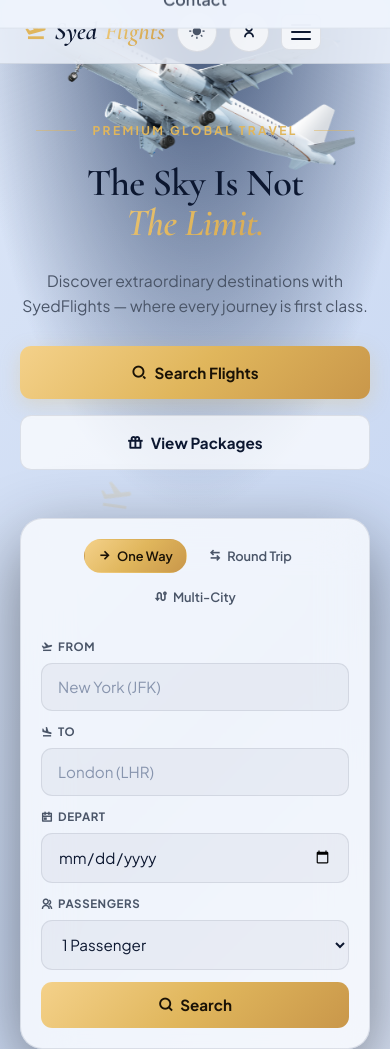
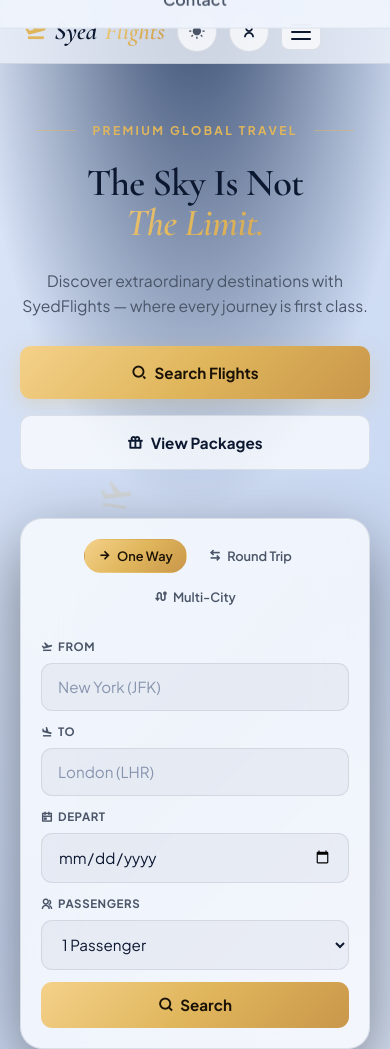
Before and after one commit to imranwebdev01/SyedFlights, a plain HTML site: page index.html in a window 390 px wide. Shown: the top 1049 px of the page. Drawn offline with nearby package versions, Linux system fonts and the light colour scheme.

Commit message:
Fix mobile hero airplane

```diff
--- a/styles.css
+++ b/styles.css
@@ -189,7 +189,8 @@
 .hero-image{
   position:absolute;
   right:0;
-  bottom:0;
+  top:50%;
+  transform:translateY(-50%);
   width:45%;
   max-width:680px;
   height:auto;
@@ -745,23 +746,27 @@
     margin-top:auto;
 }@media (max-width:768px){
 
-    .hero-image{
-    position:relative !important;
-    display:block !important;
-    width:min(320px,85vw) !important;
-    max-width:320px !important;
-    height:auto !important;
+  .hero-image{
+    width:70% !important;
+    max-width:260px !important;
+    right:-12% !important;
+    top:120px !important;
+    transform:none !important;
+    opacity:.30 !important;
+    z-index:1 !important;
+  }
 
-    top:auto !important;
-    right:auto !important;
-    left:auto !important;
+  .hero-content{
+    text-align:center;
+    max-width:100%;
+  }
 
-    transform:none !important;
-    opacity:1 !important;
-    visibility:visible !important;
-
-    margin:20px auto 0 !important;
-    z-index:10 !important;
+  .hero-title,
+  .hero-sub,
+  .hero-cta{
+    position:relative;
+    z-index:5;
+  }
 }
 }
 html,
```
